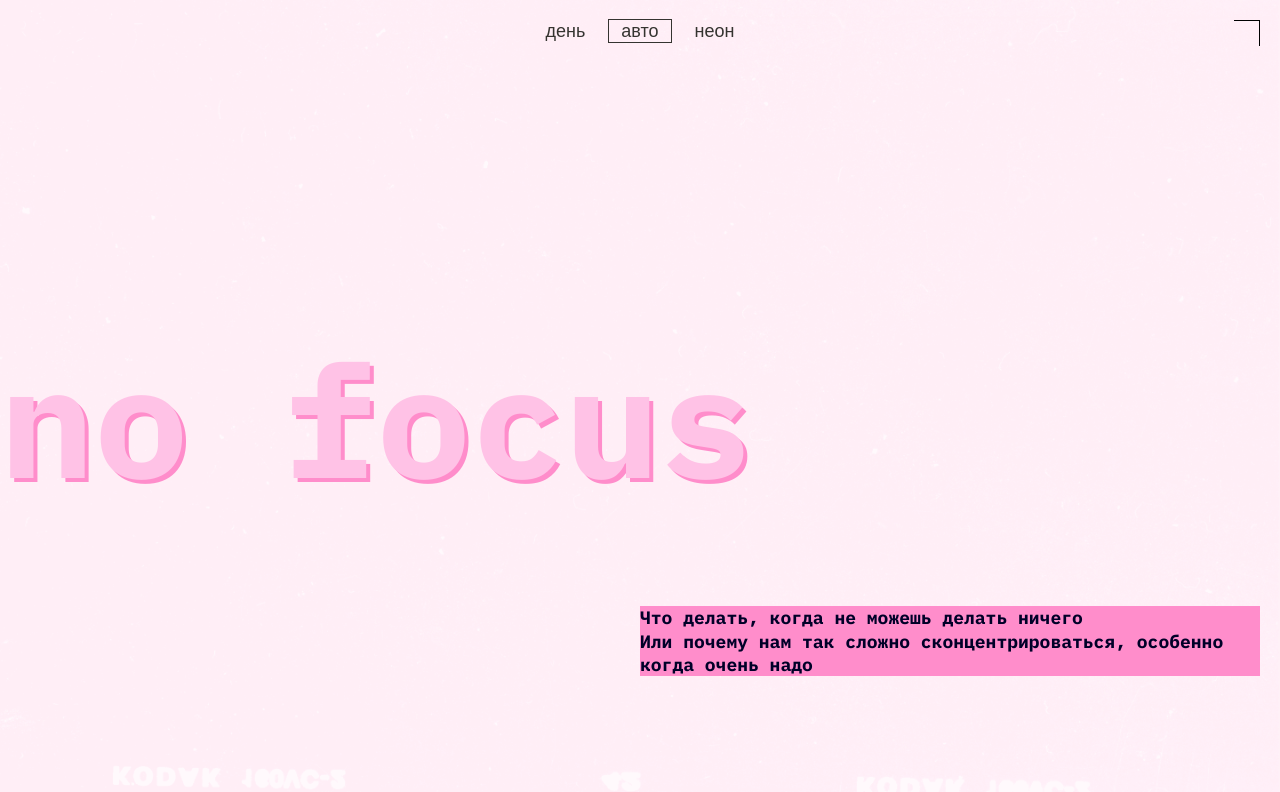
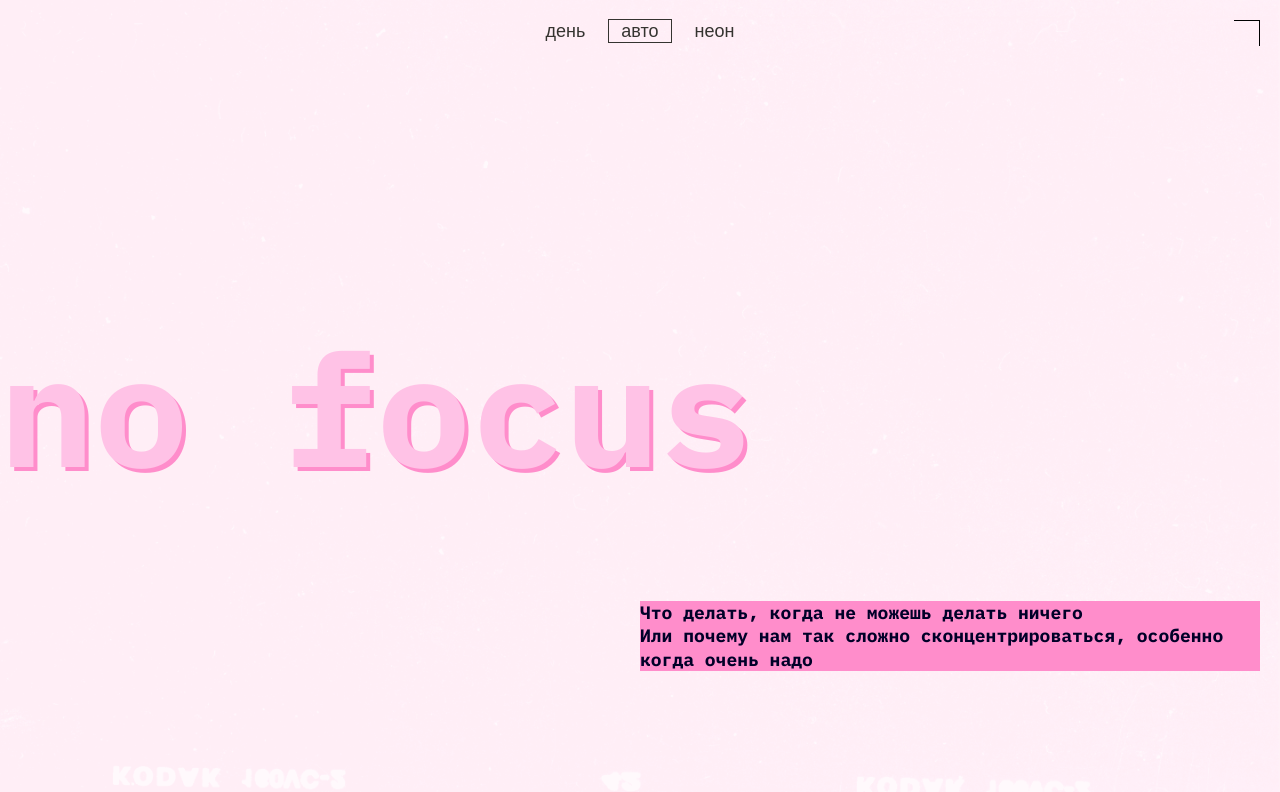
Before and after one commit to ArconRM/slozhno-sosredotochitsya-ad, a plain HTML site: page index.html in a window 1280 px wide. Shown: the top 792 px of the page. Drawn offline with Linux system fonts and the light colour scheme.

Commit message:
fixing v3

```diff
--- a/index.html
+++ b/index.html
@@ -2,21 +2,23 @@
 <html lang="ru">
 <head>
     <meta charset="UTF-8"/>
-    <meta name="color-scheme" content="dark light">
     <meta content="IE=edge" http-equiv="X-UA-Compatible"/>
     <meta content="width=device-width, initial-scale=1.0" name="viewport"/>
+    <meta name="color-scheme" content="dark light">
     <title>Сложно сосредоточиться</title>
     <link rel="stylesheet" href="./fonts/fonts.css"/>
-    <link rel="icon" href="./images/favicon.ico" type="image/ico">
-    <link rel="icon" href="./images/favicon.svg" type="image/svg+xml">
+    <link href="./styles/variables.css" rel="stylesheet">
+    <link href="./styles/globals.css" rel="stylesheet">
     <link href="./styles/style.css" rel="stylesheet">
-    <link href="./styles/variables.css" rel="stylesheet">
     <link href="./styles/header/header.css" rel="stylesheet">
     <link href="./styles/main/main.css" rel="stylesheet">
     <link href="./styles/gallery/gallery.css" rel="stylesheet">
     <link href="./styles/footer/footer.css" rel="stylesheet">
     <link href="./styles/dark.css" rel="stylesheet">
     <link href="./styles/light.css" rel="stylesheet">
+    <link rel="icon" href="./images/favicon.ico" type="image/ico">
+    <link rel="icon" href="./images/favicon.svg" type="image/svg+xml">
+    <link rel="apple-touch-icon" href="./images/mobile-icon.png" />
 </head>
 <body class="page">
 <header class="header decorated-zone">
@@ -146,7 +148,7 @@
     </section>
 
     <section class="section">
-        <h2 class="title-decor">А можно в картинках?</h2>
+        <h2 class="article__title title-decor">А можно в картинках?</h2>
         <div class="gallery">
             <img src="./images/sunset.png" alt="Закат" loading="lazy" class="gallery__image">
             <img src="./images/ice-cream.png" alt="Мороженое" loading="lazy" class="gallery__image">
--- a/styles/globals.css
+++ /dev/null
@@ -1,43 +0,0 @@
-/* Глобальные стили для проекта, их можно дополнять и менять по желанию */
-
-*,
-*::before,
-*::after {
-    box-sizing: border-box;
-}
-
-body {
-    min-inline-size: 375px;
-    max-inline-size: 1440px;
-    margin: 0;
-    padding: 0;
-}
-
-h1,
-h2,
-h3,
-h4,
-h5,
-h6,
-p {
-    margin: 0;
-}
-
-ul {
-    margin: 0;
-    padding: 0;
-    list-style: none;
-}
-
-picture {
-    margin: 0;
-    padding: 0;
-}
-
-button,
-a {
-    color: currentColor;
-    font-family: inherit;
-    font-size: inherit;
-    line-height: inherit;
-}
--- a/styles/header/header.css
+++ b/styles/header/header.css
@@ -86,7 +86,7 @@
 }
 
 .header__title {
-    margin: 0;
+    margin: -22px 0 0 0;
     padding: 0;
 
     color: var(--title-color);
@@ -123,7 +123,7 @@
 
 @media (width >= 768px) {
     .header__title {
-        margin: 0 0 0 -20px;
+        margin: -22px 0 0 -20px;
         font-size: clamp(7.5rem, 0.5625rem + 14.4531vw, 9.8125rem);
     }
 
```
